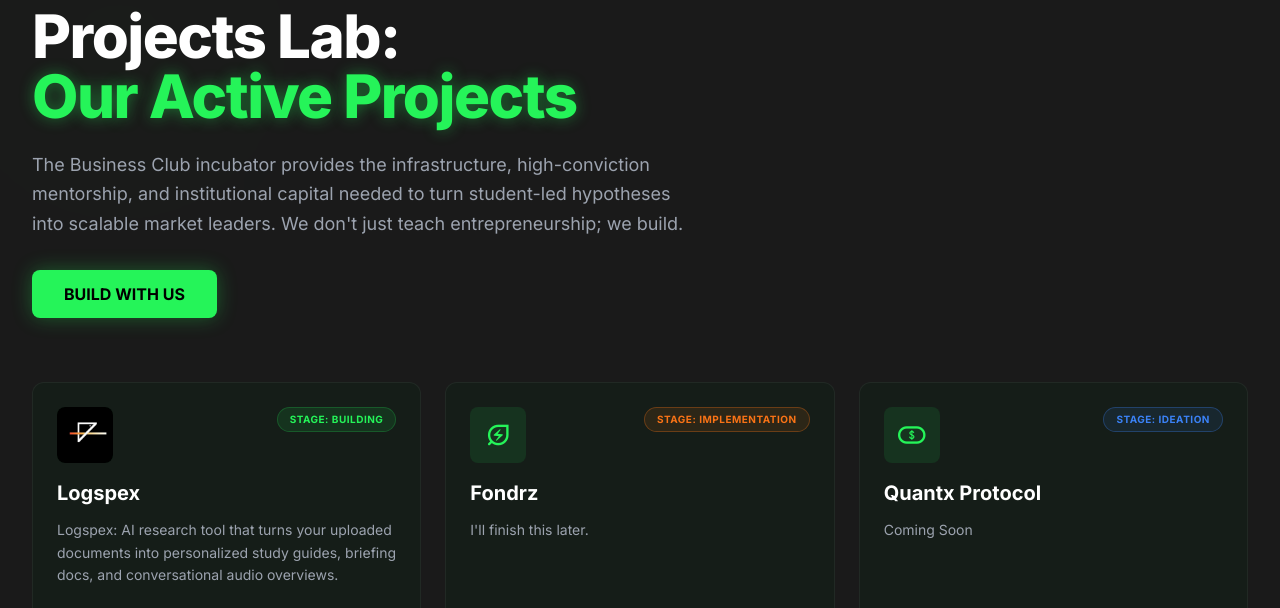
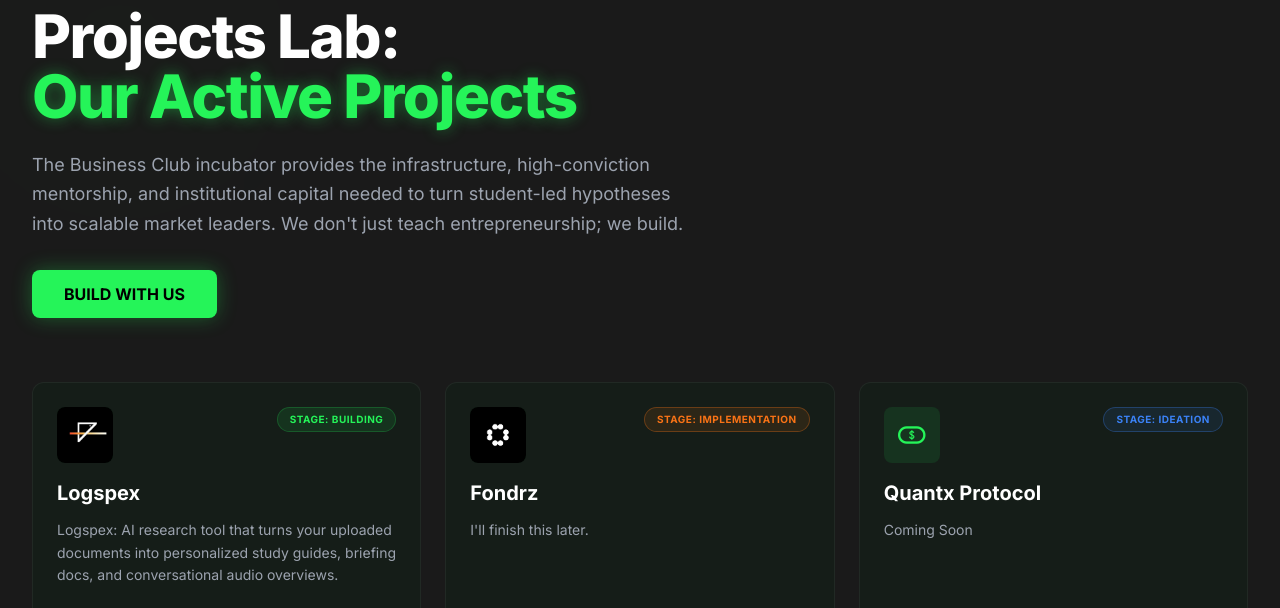
Before and after one commit to shebaww/Business_Club_Website, a website: page Projects.html in a window 1280 px wide. Shown: the part 138-746 px from the top of the page. Drawn offline with nearby package versions, Linux system fonts and the light colour scheme.

Commit message:
Added Logspex image

```diff
--- a/Projects.html
+++ b/Projects.html
@@ -173,7 +173,7 @@
               <div class="venture-card rounded-xl p-6 flex flex-col group hover:shadow-[0_0_30px_rgba(37,244,89,0.2)]">
                   <div class="flex justify-between items-start mb-4">
                       <div class="w-14 h-14 bg-brand/10 rounded-lg flex items-center justify-center text-brand group-hover:bg-brand group-hover:text-black transition-all">
-                          <span class="material-symbols-outlined text-3xl">energy_savings_leaf</span>
+                          <img class="w-full h-full object-cover rounded-lg" src="./icons/logspex.jpg"/>
                       </div>
                       <span class="stage-badge px-3 py-1 rounded-full text-[10px] font-bold uppercase tracking-wider" style="color: #f97316; border-color: rgba(249, 115, 22, 0.3); background: rgba(249, 115, 22, 0.1);">Stage: Implementation</span>
                   </div>
```
